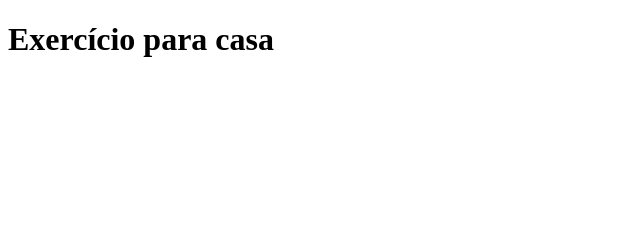
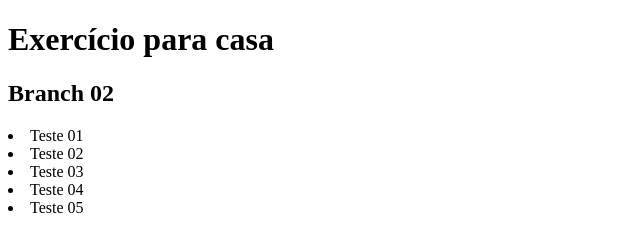
Before and after one commit to jvsantoz/homeexercise, a plain HTML site: page index.html in a window 1280 px wide. Shown: the whole page, without its empty margins (0-640 px from the left). Drawn offline with Linux system fonts and the light colour scheme.

Commit message:
feat(html) adding test content

```diff
--- a/index.html
+++ b/index.html
@@ -8,5 +8,13 @@
 </head>
 <body>
     <h1>Exercício para casa</h1>
+    <h2>Branch 02</h2>
+    <main>
+        <li>Teste 01</li>
+        <li>Teste 02</li>
+        <li>Teste 03</li>
+        <li>Teste 04</li>
+        <li>Teste 05</li>
+    </main>
 </body>
 </html>
```
